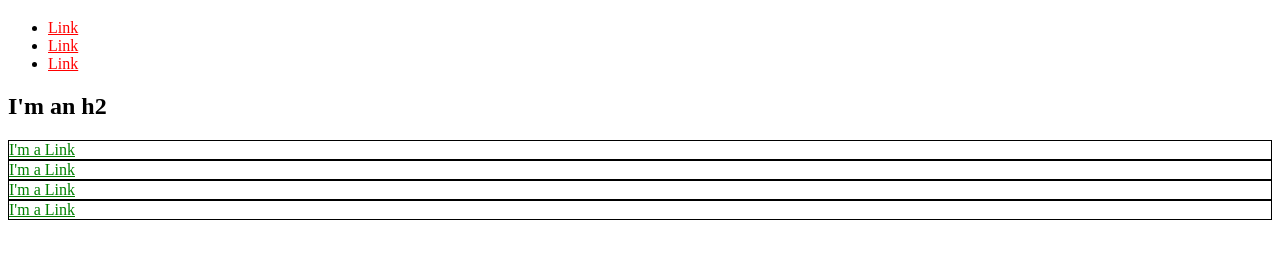
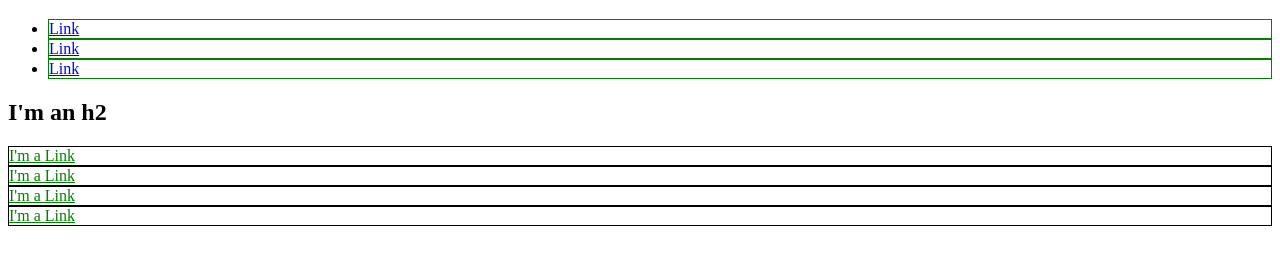
Before and after one commit to t-noumi/t-noumi.github.io, a plain HTML site: page index.html in a window 1280 px wide. Shown: the part 61-326 px from the top of the page. Drawn offline with Linux system fonts and the light colour scheme.

Commit message:
practice 1.4.1

```diff
--- a/index.html
+++ b/index.html
@@ -4,32 +4,46 @@
 	<meta charset="utf-8">
 	<!-- <meta name="viewport" content="width=device-width, initial-scale=1"> -->
 	<title>Test page: Don't Panic</title>
+	<style>
+		li {
+			border: 1px solid green;
+		}
+		li a {
+			color: blue
+		}
+		div {
+			border: 1px solid black;
+		}
+		div a {
+			color: green;
+		}
+	</style>
 </head>
 <body>
 	<h1>I'm an h1</h1>
 	<ul>
 		<li>
-			<a href="https://example.com/" style="color: red;">Link</a>
+			<a href="https://example.com/">Link</a>
 		</li>
 		<li>
-			<a href="https://example.com/" style="color: red;">Link</a>
+			<a href="https://example.com/">Link</a>
 		</li>
 		<li>
-			<a href="https://example.com/" style="color: red;">Link</a>
+			<a href="https://example.com/">Link</a>
 		</li>
 	</ul>
 	<h2>I'm an h2</h2>
-	<div style="border: 1px solid black;">
-			<a href="https://example.com/" style="color: green;">I'm a Link</a>
+	<div>
+			<a href="https://example.com/">I'm a Link</a>
 	</div>
-	<div style="border: 1px solid black;">
-			<a href="https://example.com/" style="color: green;">I'm a Link</a>
+	<div>
+			<a href="https://example.com/">I'm a Link</a>
 	</div>
-	<div style="border: 1px solid black;">
-			<a href="https://example.com/" style="color: green;">I'm a Link</a>
+	<div>
+			<a href="https://example.com/">I'm a Link</a>
 	</div>
-	<div style="border: 1px solid black;">
-			<a href="https://example.com/" style="color: green;">I'm a Link</a>
+	<div>
+			<a href="https://example.com/">I'm a Link</a>
 	</div>
 </body>
 </html>
```
